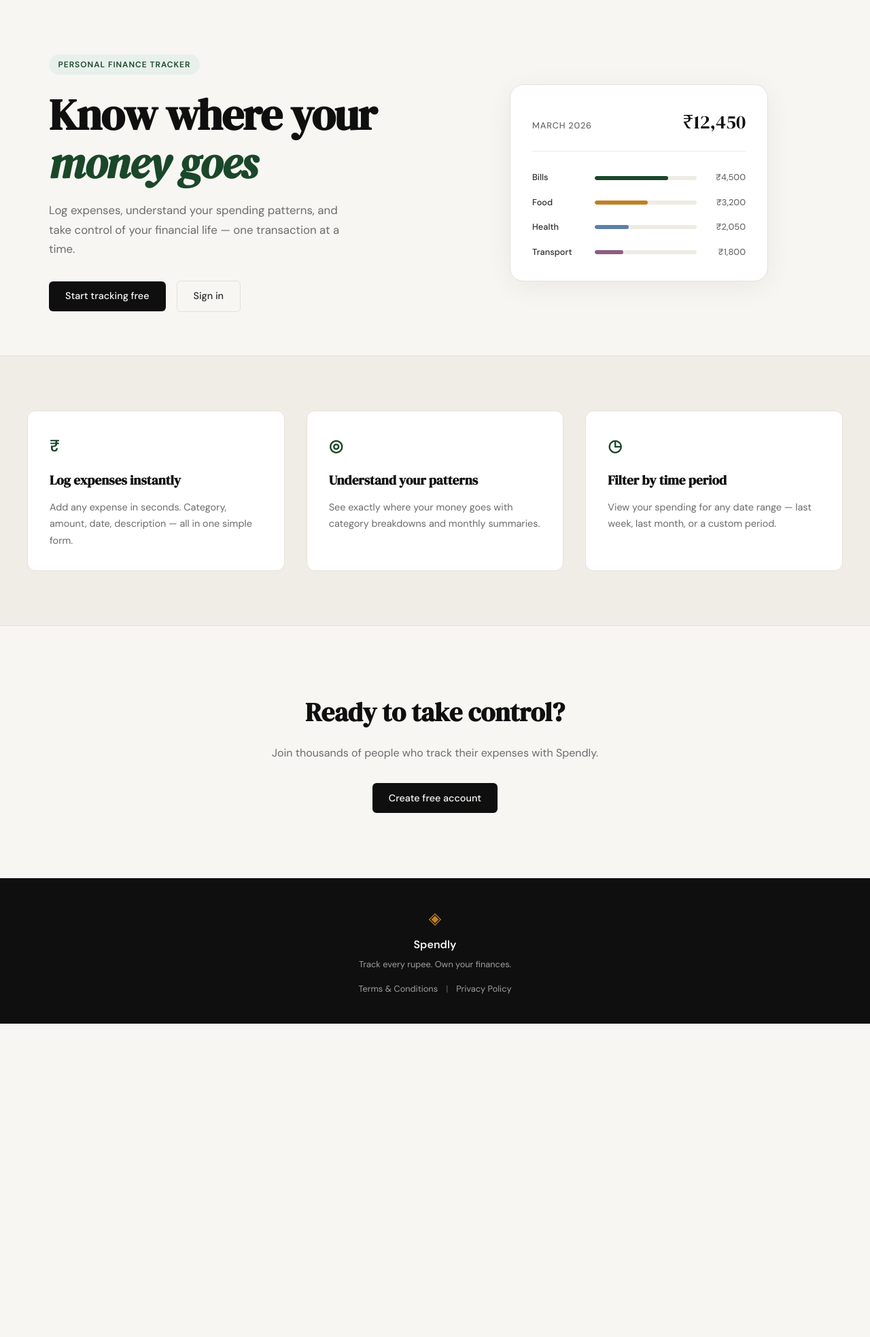
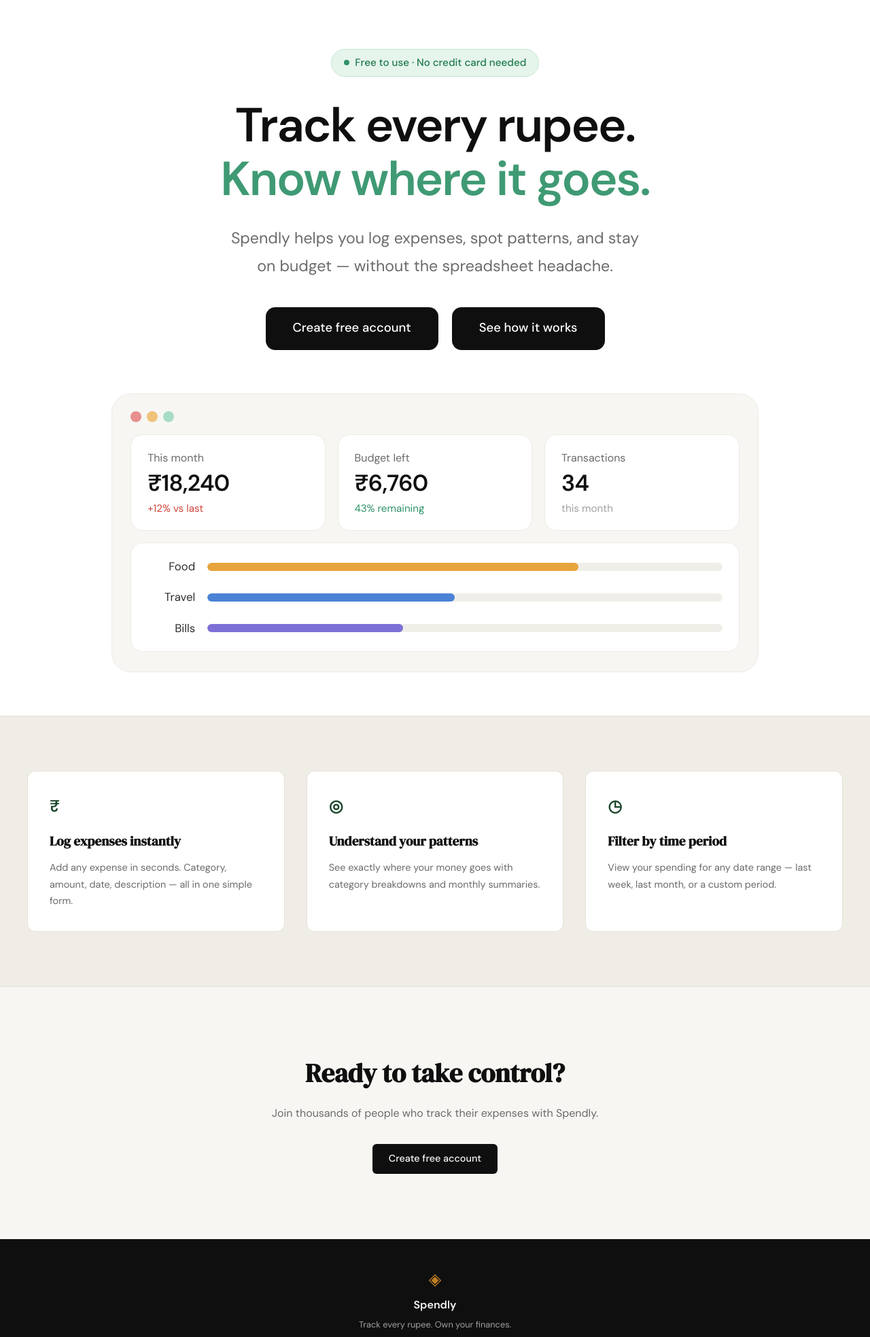
Before and after one commit to GovindKumarGupt/spendly, a Flask app: page / in a window 1280 px wide. Shown: the part 61-2028 px from the top of the page at 68% size. Before the commit the page ends 1567 px from the top, so only its background shows below. Run offline with Flask 3, Linux system fonts and the light colour scheme.

Commit message:
Redesign landing page hero to match new design
Co-Authored-By: Claude Sonnet 5.5 <noreply@anthropic.com>

```diff
--- /dev/null
+++ b/static/css/landing.css
@@ -0,0 +1,177 @@
+/* ------------------------------------------------------------------ */
+/* Landing page — hero (overrides the hero styles in style.css)        */
+/* ------------------------------------------------------------------ */
+
+.hero {
+    display: block;
+    max-width: 1000px;
+    padding: 4.5rem 1.5rem 4rem;
+    text-align: center;
+    /* full-width white band behind the hero */
+    background: #fff;
+    box-shadow: 0 0 0 100vmax #fff;
+    clip-path: inset(0 -100vmax);
+}
+
+.hero-inner { display: flex; flex-direction: column; align-items: center; }
+
+.hero-badge {
+    display: inline-flex;
+    align-items: center;
+    gap: 0.55rem;
+    background: #e6f5ec;
+    border: 1px solid #c3e5d1;
+    color: #1f7a4d;
+    font-size: 0.95rem;
+    font-weight: 500;
+    letter-spacing: 0;
+    text-transform: none;
+    padding: 0.45rem 1.1rem;
+    border-radius: 999px;
+    margin-bottom: 2rem;
+}
+
+.hero-badge::before {
+    content: "";
+    width: 8px;
+    height: 8px;
+    border-radius: 50%;
+    background: #2f9468;
+}
+
+.hero-title {
+    font-family: var(--font-body);
+    font-weight: 600;
+    font-size: clamp(2.4rem, 6.5vw, 4.4rem);
+    line-height: 1.12;
+    letter-spacing: -0.03em;
+    color: var(--ink);
+    margin-bottom: 1.75rem;
+}
+
+.hero-title span { display: block; color: #3f9a73; }
+
+.hero-subtitle {
+    font-size: clamp(1.05rem, 2.4vw, 1.45rem);
+    line-height: 1.75;
+    color: var(--ink-muted);
+    max-width: 610px;
+    margin: 0 auto 2.5rem;
+}
+
+.hero-actions {
+    justify-content: center;
+    flex-wrap: wrap;
+    gap: 1.25rem;
+    margin-bottom: 4rem;
+}
+
+.hero-actions .btn-primary {
+    background: var(--ink);
+    color: #fff;
+    padding: 1.05rem 2.5rem;
+    border-radius: 14px;
+    font-size: 1.15rem;
+    font-weight: 500;
+}
+
+.hero-actions .btn-primary:hover { background: var(--ink-soft); }
+
+/* Dashboard preview */
+
+.hero-visual { display: block; }
+
+.dash {
+    max-width: 970px;
+    margin: 0 auto;
+    background: var(--paper);
+    border: 1px solid var(--border-soft);
+    border-radius: 28px;
+    padding: 1.6rem 1.7rem 1.8rem;
+    text-align: left;
+}
+
+.dash-dots { display: flex; gap: 0.5rem; margin-bottom: 1.1rem; }
+.dash-dots span { width: 16px; height: 16px; border-radius: 50%; }
+.dash-dots span:nth-child(1) { background: #e8908f; }
+.dash-dots span:nth-child(2) { background: #f0c27a; }
+.dash-dots span:nth-child(3) { background: #a8dcc6; }
+
+.dash-stats {
+    display: grid;
+    grid-template-columns: repeat(3, 1fr);
+    gap: 1.1rem;
+    margin-bottom: 1.1rem;
+}
+
+.dash-card {
+    background: #fff;
+    border: 1px solid var(--border-soft);
+    border-radius: 18px;
+}
+
+.dash-stat { padding: 1.3rem 1.5rem 1.2rem; }
+
+.dash-label { font-size: 1rem; color: var(--ink-muted); }
+
+.dash-value {
+    font-size: 2.1rem;
+    font-weight: 600;
+    letter-spacing: -0.02em;
+    line-height: 1.3;
+    margin: 0.2rem 0;
+    color: var(--ink);
+}
+
+.dash-note { font-size: 0.95rem; color: var(--ink-faint); }
+.dash-note.up { color: #d0453a; }
+.dash-note.good { color: #2f9468; }
+
+.dash-bars {
+    padding: 1.3rem 1.5rem;
+    display: flex;
+    flex-direction: column;
+    gap: 1.15rem;
+}
+
+.dash-bar-row {
+    display: grid;
+    grid-template-columns: 70px 1fr;
+    align-items: center;
+    gap: 1.1rem;
+    font-size: 1.05rem;
+    color: var(--ink-soft);
+}
+
+.dash-bar-row > span { text-align: right; }
+
+.dash-track {
+    height: 12px;
+    background: #f0eee8;
+    border-radius: 999px;
+    overflow: hidden;
+}
+
+.dash-fill { height: 100%; border-radius: 999px; }
+.dash-fill.food { background: #e8a43c; }
+.dash-fill.travel { background: #4a82d6; }
+.dash-fill.bills { background: #7c6fd6; }
+
+/* ------------------------------------------------------------------ */
+/* Responsive                                                          */
+/* ------------------------------------------------------------------ */
+
+@media (max-width: 900px) {
+    .hero { text-align: center; }
+    .hero-visual { display: block; }
+}
+
+@media (max-width: 700px) {
+    .hero { padding: 3rem 1rem 2.5rem; }
+    .hero-badge { font-size: 0.8rem; }
+    .hero-actions { margin-bottom: 2.5rem; }
+    .hero-actions .btn-primary { padding: 0.9rem 1.75rem; font-size: 1rem; }
+    .dash { padding: 1.1rem; border-radius: 20px; }
+    .dash-stats { grid-template-columns: 1fr; }
+    .dash-bar-row { grid-template-columns: 52px 1fr; gap: 0.75rem; font-size: 0.95rem; }
+}
--- a/templates/landing.html
+++ b/templates/landing.html
@@ -1,64 +1,56 @@
 {% extends "base.html" %}
 
 {% block title %}Spendly — Track Every Rupee{% endblock %}
+
+{% block head %}
+<link rel="stylesheet" href="{{ url_for('static', filename='css/landing.css') }}">
+{% endblock %}
 
 {% block content %}
 
 <section class="hero">
     <div class="hero-inner">
-        <div class="hero-badge">Personal Finance Tracker</div>
+        <div class="hero-badge">Free to use · No credit card needed</div>
         <h1 class="hero-title">
-            Know where your<br>
-            <em>money goes</em>
+            Track every rupee.
+            <span>Know where it goes.</span>
         </h1>
         <p class="hero-subtitle">
-            Log expenses, understand your spending patterns,
-            and take control of your financial life —
-            one transaction at a time.
+            Spendly helps you log expenses, spot patterns, and stay on budget — without the spreadsheet headache.
         </p>
         <div class="hero-actions">
-            <a href="{{ url_for('register') }}" class="btn-primary">Start tracking free</a>
-            <a href="{{ url_for('login') }}" class="btn-ghost">Sign in</a>
+            <a href="{{ url_for('register') }}" class="btn-primary">Create free account</a>
+            <a href="#how-it-works" class="btn-primary">See how it works</a>
         </div>
     </div>
     <div class="hero-visual">
-        <div class="mock-card">
-            <div class="mock-card-header">
-                <span class="mock-label">March 2026</span>
-                <span class="mock-total">₹12,450</span>
+        <div class="dash">
+            <div class="dash-dots"><span></span><span></span><span></span></div>
+            <div class="dash-stats">
+                <div class="dash-card dash-stat">
+                    <div class="dash-label">This month</div>
+                    <div class="dash-value">₹18,240</div>
+                    <div class="dash-note up">+12% vs last</div>
+                </div>
+                <div class="dash-card dash-stat">
+                    <div class="dash-label">Budget left</div>
+                    <div class="dash-value">₹6,760</div>
+                    <div class="dash-note good">43% remaining</div>
+                </div>
+                <div class="dash-card dash-stat">
+                    <div class="dash-label">Transactions</div>
+                    <div class="dash-value">34</div>
+                    <div class="dash-note">this month</div>
+                </div>
             </div>
-            <div class="mock-bars">
-                <div class="mock-bar-row">
-                    <span class="mock-cat">Bills</span>
-                    <div class="mock-bar-track">
-                        <div class="mock-bar" style="width: 72%"></div>
-                    </div>
-                    <span class="mock-amt">₹4,500</span>
-                </div>
-                <div class="mock-bar-row">
-                    <span class="mock-cat">Food</span>
-                    <div class="mock-bar-track">
-                        <div class="mock-bar mock-bar-2" style="width: 52%"></div>
-                    </div>
-                    <span class="mock-amt">₹3,200</span>
-                </div>
-                <div class="mock-bar-row">
-                    <span class="mock-cat">Health</span>
-                    <div class="mock-bar-track">
-                        <div class="mock-bar mock-bar-3" style="width: 33%"></div>
-                    </div>
-                    <span class="mock-amt">₹2,050</span>
-                </div>
-                <div class="mock-bar-row">
-                    <span class="mock-cat">Transport</span>
-                    <div class="mock-bar-track">
-                        <div class="mock-bar mock-bar-4" style="width: 28%"></div>
-                    </div>
-                    <span class="mock-amt">₹1,800</span>
-                </div>
+            <div class="dash-card dash-bars">
+                <div class="dash-bar-row"><span>Food</span><div class="dash-track"><div class="dash-fill food" style="width: 72%"></div></div></div>
+                <div class="dash-bar-row"><span>Travel</span><div class="dash-track"><div class="dash-fill travel" style="width: 48%"></div></div></div>
+                <div class="dash-bar-row"><span>Bills</span><div class="dash-track"><div class="dash-fill bills" style="width: 38%"></div></div></div>
             </div>
         </div>
     </div>
+    <a id="how-it-works"></a>
 </section>
 
 <section class="features">
```
